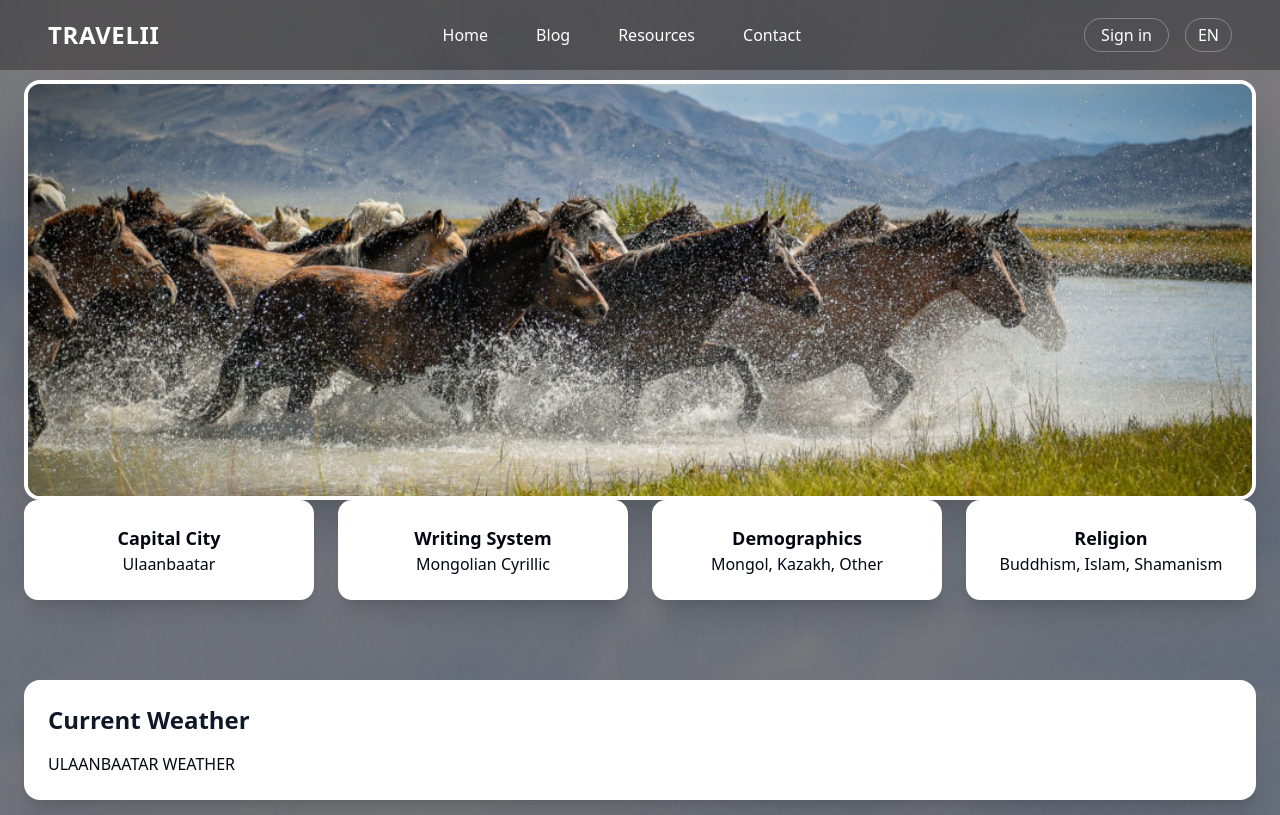
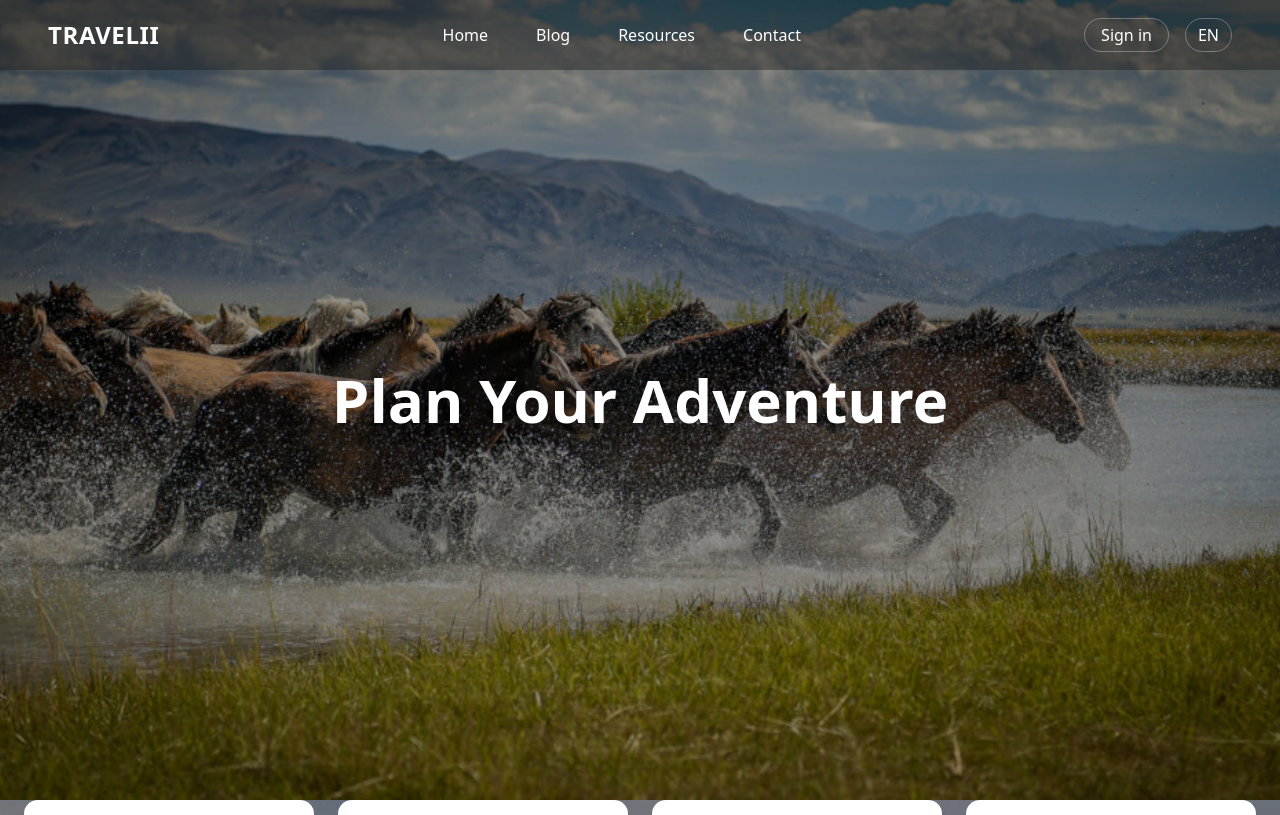
Before and after one commit to sodblor/pada-1-3-group-project-real-, a Next.js app: page /travelresource in a window 1280 px wide. Shown: the top 815 px of the page. Built offline with nearby package versions, Linux system fonts and the light colour scheme.

Commit message:
travel hero fixed

```diff
--- a/app/travelresource/page.jsx
+++ b/app/travelresource/page.jsx
@@ -1,5 +1,6 @@
 "use client";
-
+import Image from "next/image";
+import { useEffect } from "react";
 import { useState } from "react";
 import { ThemeProvider } from "next-themes";
 import {
@@ -14,6 +15,8 @@ import {
   CloudRain,
   CloudSun,
 } from "lucide-react";
+
+
 
 const travelResources = [
   {
@@ -163,25 +166,30 @@ export default function TravelResourcesPage() {
       >
         <div className="absolute inset-0 bg-black/50 dark:bg-black/70 transition-colors duration-500"></div>
 
-        <div className="relative max-w-7xl mx-auto px-4 md:px-6 py-20 space-y-20 z-10">
-          {/* Hero Image */}
-          <div className="flex justify-center relative z-10">
-            <img
-              src="/oneinfo.jpg"
-              alt="Mongolia info"
-              className="
-    w-full
-    max-w-none
-    h-[420px]
-    object-cover
-    rounded-2xl
-    shadow-2xl
-    border-4
-    border-white
-    dark:border-gray-200
-  "
-            />
-          </div>
+{/* FULLSCREEN HERO — FIXED WIDTH + CENTERED CROP */}
+<section className="relative w-full h-screen overflow-hidden">
+  <div className="absolute inset-0">
+    <Image
+      src="/oneinfo.jpg"
+      alt="Travel Hero"
+      fill
+      className="object-cover object-center"
+      priority
+      sizes="100vw"
+    />
+  </div>
+
+  {/* DARK OVERLAY + TEXT */}
+  <div className="absolute inset-0 bg-black/40 flex items-center justify-center">
+    <h1 className="text-white text-5xl md:text-6xl font-bold drop-shadow-xl text-center px-4">
+      Plan Your Adventure
+    </h1>
+  </div>
+</section>
+
+{/* MAIN CONTENT WRAPPER STARTS AFTER HERO */}
+<div className="relative max-w-7xl mx-auto px-4 md:px-6 py-20 space-y-20 z-10">
+
 
           {/* Info Cards */}
           <div className="grid grid-cols-2 sm:grid-cols-4 gap-6 -mt-20 relative z-10">
```
Also changed, not shown: 1 other file (tests, documents, lock files or other folders).
